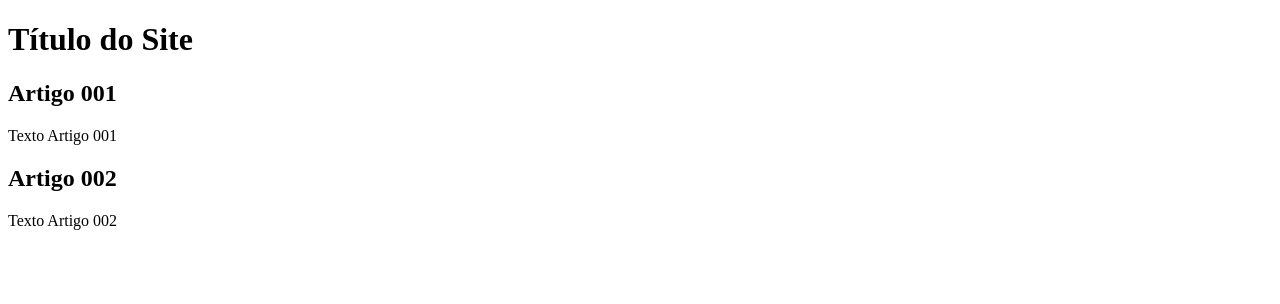
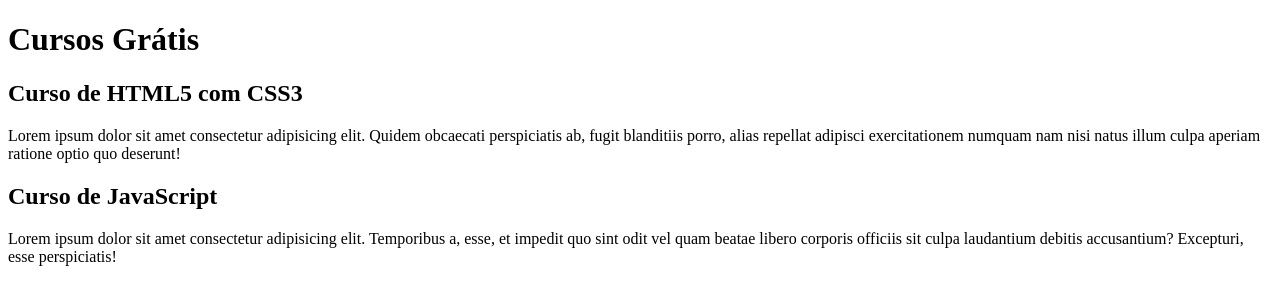
Before and after one commit to Ohnolisa/projeto-site, a plain HTML site: page index.html in a window 1280 px wide. Drawn offline with Linux system fonts and the light colour scheme.

Commit message:
Comecei a escrever o conteudo

```diff
--- a/index.html
+++ b/index.html
@@ -4,20 +4,20 @@
     <meta charset="UTF-8">
     <meta http-equiv="X-UA-Compatible" content="IE=edge">
     <meta name="viewport" content="width=device-width, initial-scale=1.0">
-    <title>Título do Site</title>
+    <title>Curso Grátis</title>
 </head>
 <body>
     <main>
         <header>
-            <h1>Título do Site</h1>
+            <h1>Cursos Grátis</h1>
         </header>
         <article>
-            <h2>Artigo 001</h2>
-            <p>Texto Artigo 001</p>
+            <h2>Curso de HTML5 com CSS3</h2>
+            <p>Lorem ipsum dolor sit amet consectetur adipisicing elit. Quidem obcaecati perspiciatis ab, fugit blanditiis porro, alias repellat adipisci exercitationem numquam nam nisi natus illum culpa aperiam ratione optio quo deserunt!</p>
         </article>
         <article>
-            <h2>Artigo 002</h2>
-            <p>Texto Artigo 002</p>
+            <h2>Curso de JavaScript</h2>
+            <p>Lorem ipsum dolor sit amet consectetur adipisicing elit. Temporibus a, esse, et impedit quo sint odit vel quam beatae libero corporis officiis sit culpa laudantium debitis accusantium? Excepturi, esse perspiciatis!</p>
         </article>
     </main>
 </body>
```
